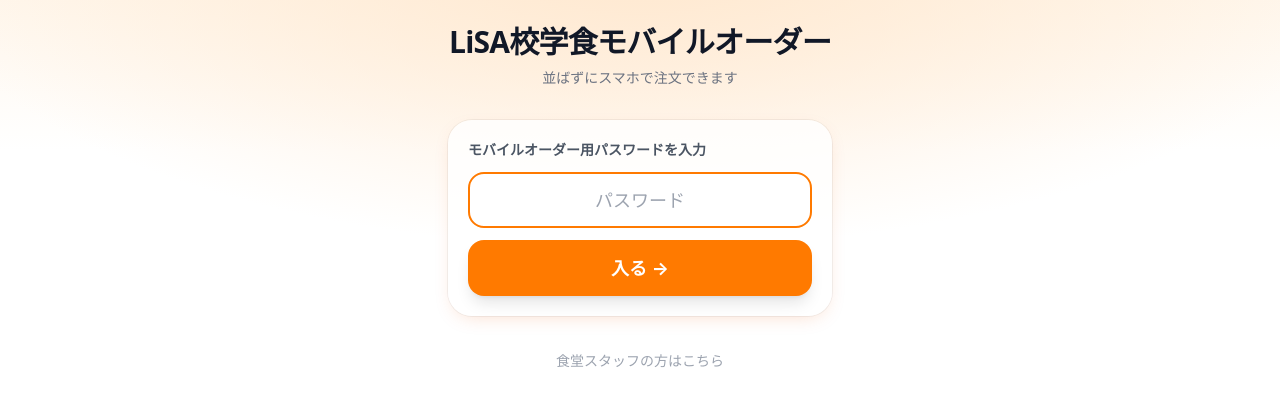
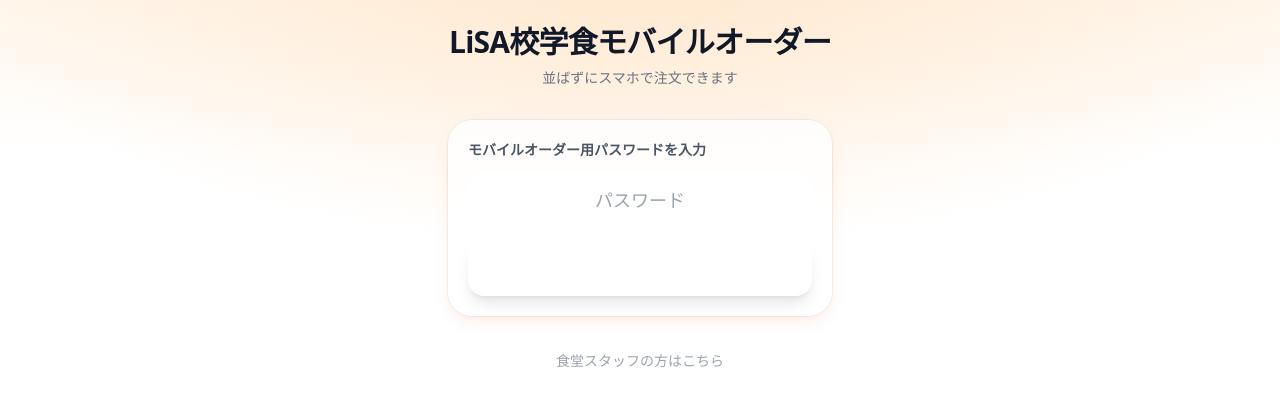
Before and after one commit to yukkuri1224-lisa/gakushoku-order, a React (Vite) app: page / in a window 1280 px wide. Shown: the top 406 px of the page. Built offline with nearby package versions, Linux system fonts and the light colour scheme; no server answers.

Commit message:
Update tailwind.config.js

```diff
--- a/tailwind.config.js
+++ b/tailwind.config.js
@@ -7,7 +7,7 @@ export default {
         // PayPay 風の赤系アクセント / 学食オレンジ
         paypay: '#ff0033',
         brand: {
-          DEFAULT: '#ff7a00',
+          DEFAULT: '#ffffff',
           dark: '#e96b00',
           light: '#ff9a3c',
         },
```
